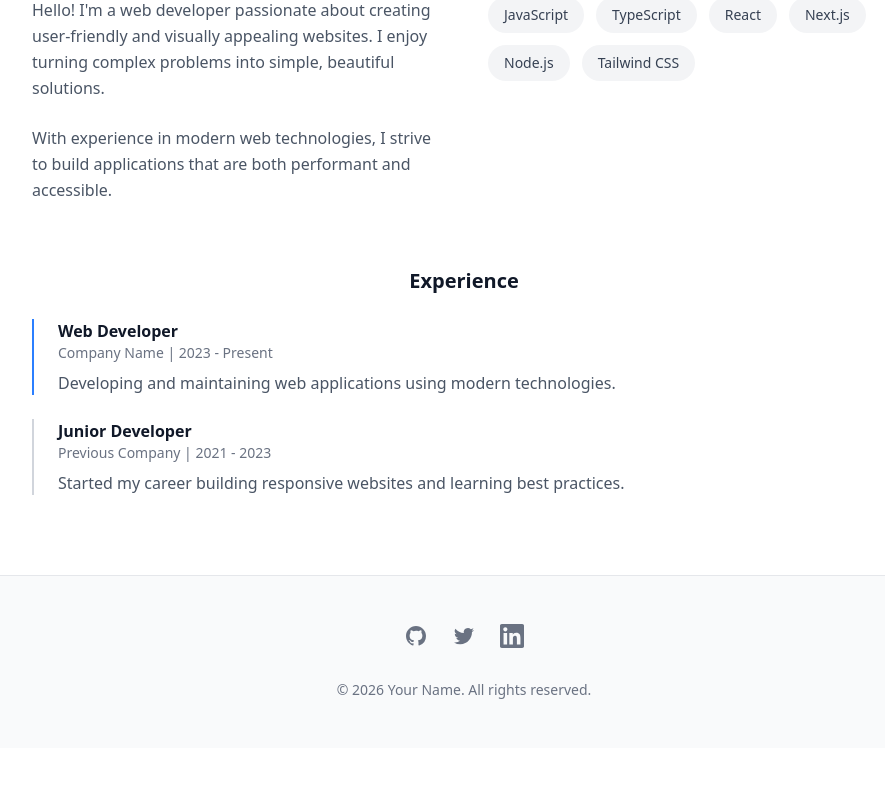
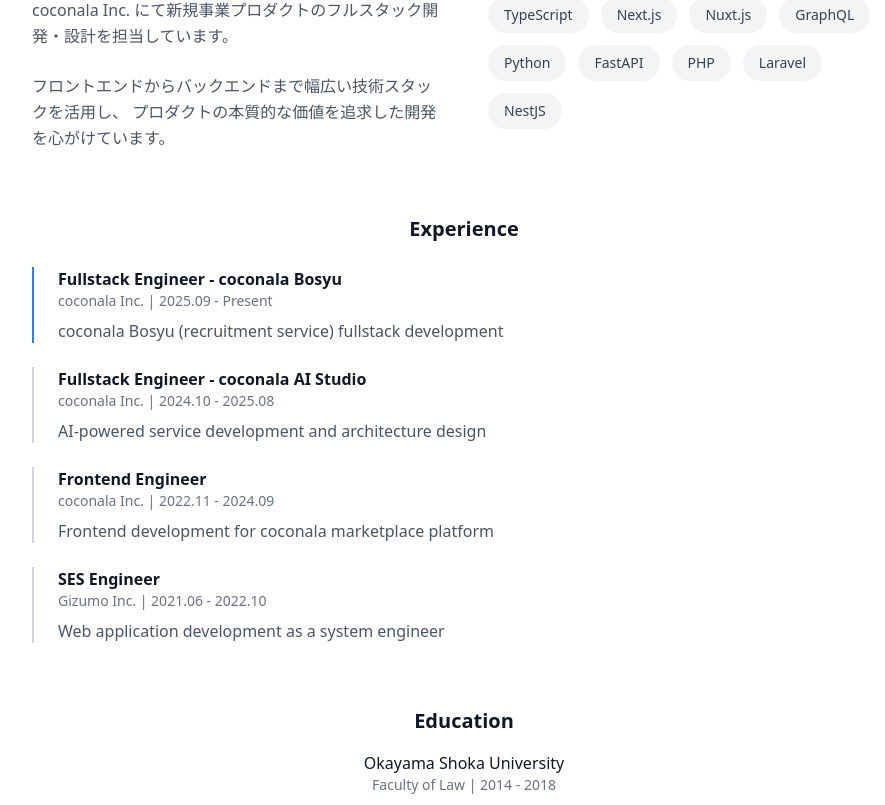
Before and after one commit to smartvain/introduction, a Next.js app: page / in a window 1280 px wide. Shown: the part 1015-1820 px from the top of the page, without its empty margins (176-1061 px from the left). Before the commit the page ends 1763 px from the top, so only its background shows below. Built offline with nearby package versions, Linux system fonts and the light colour scheme.

Commit message:
feat: update About with skills and experience
- Add coconala work history (2022-present)
- Update skills: TypeScript, Next.js, GraphQL, Python, etc.
- Add education section (Okayama Shoka University)

Co-Authored-By: Claude Opus 4.5 <noreply@anthropic.com>

```diff
--- a/src/components/About.tsx
+++ b/src/components/About.tsx
@@ -1,18 +1,49 @@
 export function About() {
   const skills = [
-    "JavaScript",
     "TypeScript",
-    "React",
     "Next.js",
-    "Node.js",
-    "Tailwind CSS",
+    "Nuxt.js",
+    "GraphQL",
+    "Python",
+    "FastAPI",
+    "PHP",
+    "Laravel",
+    "NestJS",
+  ];
+
+  const experiences = [
+    {
+      title: "Fullstack Engineer - coconala Bosyu",
+      company: "coconala Inc.",
+      period: "2025.09 - Present",
+      description: "coconala Bosyu (recruitment service) fullstack development",
+      isCurrent: true,
+    },
+    {
+      title: "Fullstack Engineer - coconala AI Studio",
+      company: "coconala Inc.",
+      period: "2024.10 - 2025.08",
+      description: "AI-powered service development and architecture design",
+      isCurrent: false,
+    },
+    {
+      title: "Frontend Engineer",
+      company: "coconala Inc.",
+      period: "2022.11 - 2024.09",
+      description: "Frontend development for coconala marketplace platform",
+      isCurrent: false,
+    },
+    {
+      title: "SES Engineer",
+      company: "Gizumo Inc.",
+      period: "2021.06 - 2022.10",
+      description: "Web application development as a system engineer",
+      isCurrent: false,
+    },
   ];
 
   return (
-    <section
-      id="about"
-      className="py-20 bg-white dark:bg-gray-900"
-    >
+    <section id="about" className="py-20 bg-white dark:bg-gray-900">
       <div className="max-w-4xl mx-auto px-4">
         <h2 className="text-3xl md:text-4xl font-bold text-gray-900 dark:text-white mb-12 text-center">
           About Me
@@ -24,13 +55,11 @@ export function About() {
               Profile
             </h3>
             <p className="text-gray-600 dark:text-gray-300 leading-relaxed mb-6">
-              Hello! I&apos;m a web developer passionate about creating
-              user-friendly and visually appealing websites. I enjoy turning
-              complex problems into simple, beautiful solutions.
+              coconala Inc. にて新規事業プロダクトのフルスタック開発・設計を担当しています。
             </p>
             <p className="text-gray-600 dark:text-gray-300 leading-relaxed">
-              With experience in modern web technologies, I strive to build
-              applications that are both performant and accessible.
+              フロントエンドからバックエンドまで幅広い技術スタックを活用し、
+              プロダクトの本質的な価値を追求した開発を心がけています。
             </p>
           </div>
 
@@ -56,30 +85,40 @@ export function About() {
             Experience
           </h3>
           <div className="space-y-6">
-            <div className="border-l-2 border-blue-500 pl-6">
+            {experiences.map((exp, index) => (
+              <div
+                key={index}
+                className={`border-l-2 pl-6 ${
+                  exp.isCurrent
+                    ? "border-blue-500"
+                    : "border-gray-300 dark:border-gray-600"
+                }`}
+              >
                 <h4 className="font-semibold text-gray-900 dark:text-white">
-                Web Developer
+                  {exp.title}
                 </h4>
                 <p className="text-sm text-gray-500 dark:text-gray-400 mb-2">
-                Company Name | 2023 - Present
+                  {exp.company} | {exp.period}
                 </p>
                 <p className="text-gray-600 dark:text-gray-300">
-                Developing and maintaining web applications using modern
-                technologies.
+                  {exp.description}
                 </p>
               </div>
-            <div className="border-l-2 border-gray-300 dark:border-gray-600 pl-6">
-              <h4 className="font-semibold text-gray-900 dark:text-white">
-                Junior Developer
-              </h4>
-              <p className="text-sm text-gray-500 dark:text-gray-400 mb-2">
-                Previous Company | 2021 - 2023
+            ))}
+          </div>
+        </div>
+
+        <div className="mt-16">
+          <h3 className="text-xl font-semibold text-gray-900 dark:text-white mb-4 text-center">
+            Education
+          </h3>
+          <div className="text-center">
+            <p className="text-gray-900 dark:text-white font-medium">
+              Okayama Shoka University
             </p>
-              <p className="text-gray-600 dark:text-gray-300">
-                Started my career building responsive websites and learning best
-                practices.
+            <p className="text-gray-500 dark:text-gray-400 text-sm">
+              Faculty of Law | 2014 - 2018
             </p>
-            </div>
           </div>
         </div>
       </div>
```
Lines whose indentation alone changed are shown as unchanged.
